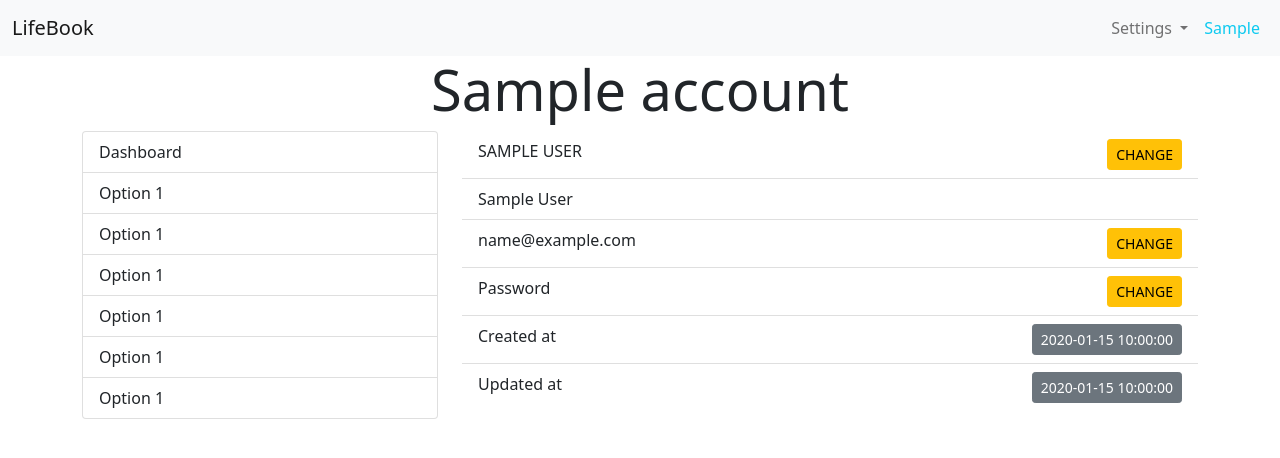
After one commit to mvicentijevic/lifebook, a PHP site: page /user/account.php in a window 1280 px wide. The commit adds this page. Shown: the top 458 px of the page. Run offline with PHP 8.4, Linux system fonts and the light colour scheme; the visitor is signed in with stand-in values (Sample User, id 1); tables that the repository leaves empty or names only in its code hold one stand-in row (values such as "Sample post").

Commit message:
account view

```diff
--- /dev/null
+++ b/user/account.php
@@ -0,0 +1,11 @@
+<?php
+$title = "User Account";
+require "../core/init.php";
+
+if (!isLogged()) {
+    header("Location: /lifebook/index.php");
+}
+
+$user = getUser($_SESSION['id']);
+
+require "./views/account.view.php";
--- /dev/null
+++ b/user/views/account.view.php
@@ -0,0 +1,25 @@
+<?php require "./views/includes/head.php"; ?>
+<?php require "./views/includes/navbar.php"; ?>
+
+    <div class="container">
+        <div class="row">
+            <h2 class="display-4 text-center"><?php echo $user['first_name'] ?> account</h2>
+            <div class="col-4">
+                <?php include "./views/includes/sidebar.php"; ?>
+            </div>
+            <div class="col-8">
+                <ul class="list-group list-group-flush">
+                    <li class="list-group-item" style="text-transform: uppercase"><?php echo $user['title']; ?> <a href="" class="btn btn-sm btn-warning float-end">CHANGE</a></li>
+                    <li class="list-group-item"><?php echo $user['first_name']. " ".$user['last_name']; ?> </li>
+                    <li class="list-group-item"><?php echo $user['email']; ?> <a href="" class="btn btn-sm btn-warning float-end">CHANGE</a> </li>
+                    <li class="list-group-item">Password <a href="" class="btn btn-sm btn-warning float-end">CHANGE</a> </li>
+                    <li class="list-group-item">Created at <a href="" class="btn btn-sm btn-secondary float-end"><?php echo $user['created_at']; ?></a> </li>
+                    <?php if ($user['updated_at']) : ?>
+                        <li class="list-group-item">Updated at <a href="" class="btn btn-sm btn-secondary float-end"><?php echo $user['updated_at']; ?></a> </li>
+                    <?php endif; ?>
+                </ul>
+            </div>
+        </div>
+    </div>
+
+<?php require "./views/includes/bottom.php"; ?>
--- a/user/views/includes/navbar.php
+++ b/user/views/includes/navbar.php
@@ -12,7 +12,7 @@
             Settings
           </a>
           <ul class="dropdown-menu" aria-labelledby="navbarDropdown">
-            <li><a class="dropdown-item" href="#">Account</a></li>
+            <li><a class="dropdown-item" href="user/account.php">Account</a></li>
             <li><hr class="dropdown-divider"></li>
             <li class="nav-item">
           <a class="nav-link text-danger" href="logout.php" tabindex="-1" aria-disabled="true">Logout</a>
--- a/user/views/includes/sidebar.php
+++ b/user/views/includes/sidebar.php
@@ -1,5 +1,5 @@
 <ul class="list-group">
-    <a href="" class="list-group-item">Dashboard</a>
+    <a href="user/home.php" class="list-group-item">Dashboard</a>
     <a href="" class="list-group-item">Option 1</a>
     <a href="" class="list-group-item">Option 1</a>
     <a href="" class="list-group-item">Option 1</a>
```
